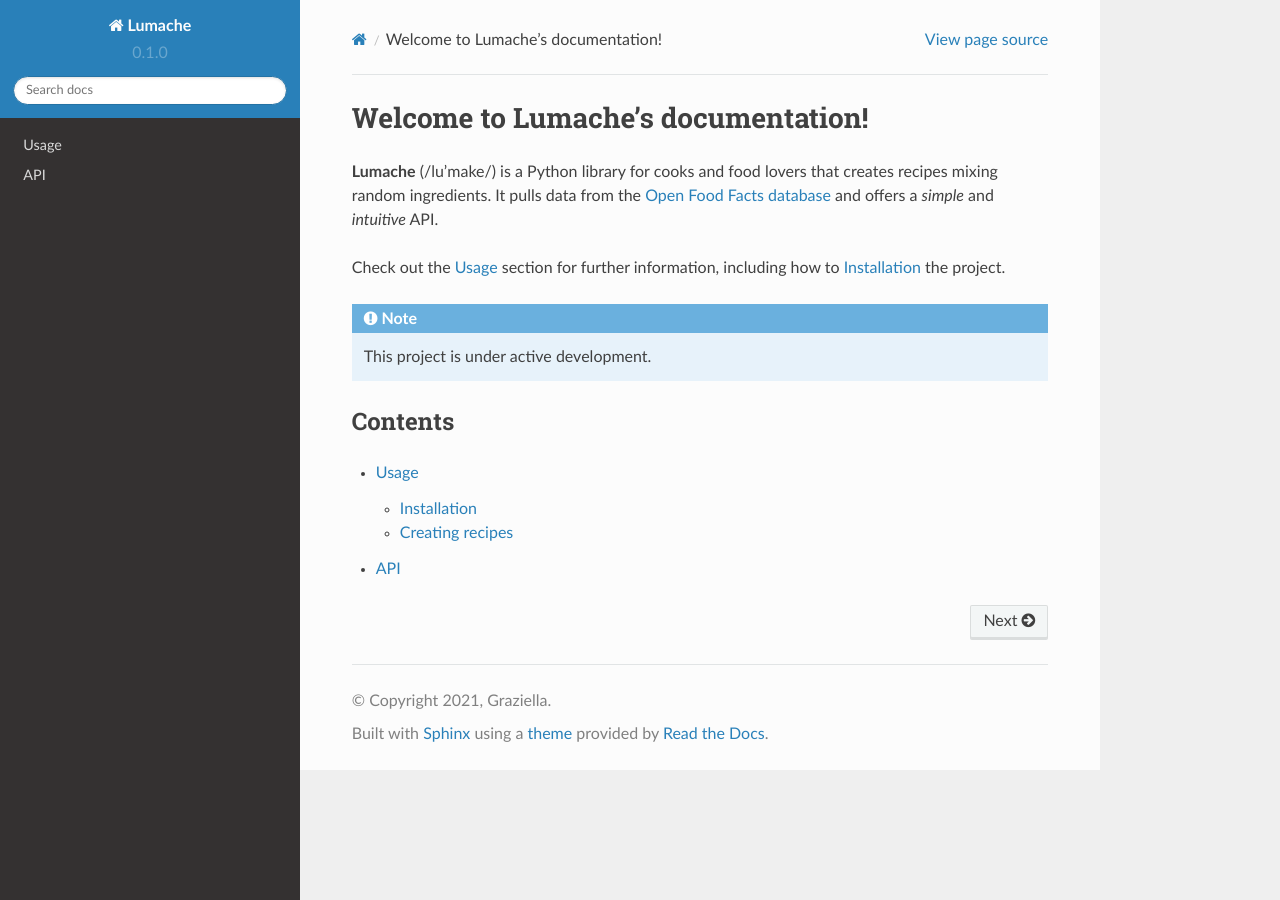
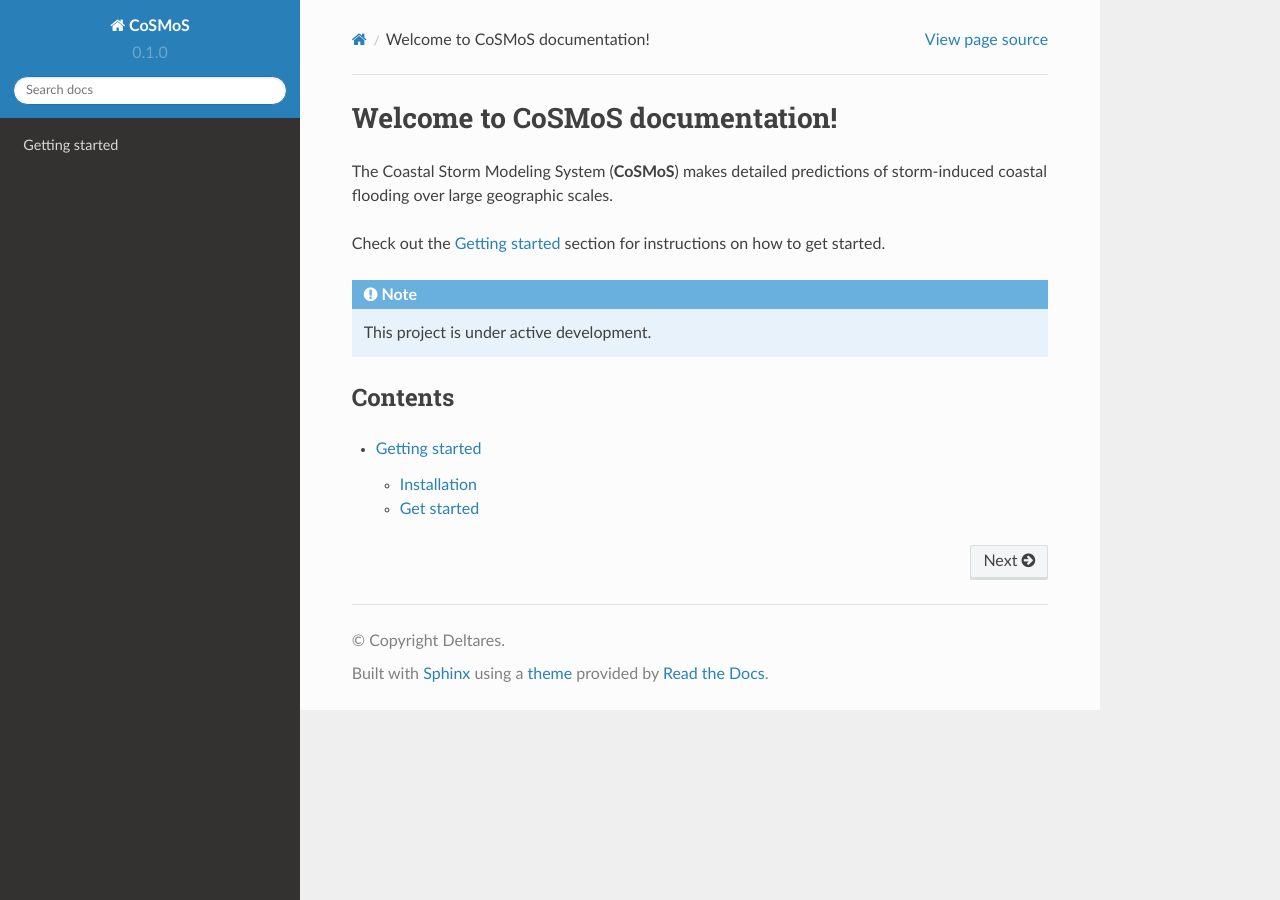
Before and after one commit to keesnederhoff/CoSMoS-docs, a Sphinx documentation site: the page built from docs/source/index.rst, in a window 1280 px wide. Built offline with Sphinx 7.4.7 and the Read the Docs theme 2.0.0, drawn with Linux system fonts in a browser that asks for light colours.

Commit message:
start manual

```diff
--- a/docs/source/api.rst
+++ b/docs/source/api.rst
@@ -1,7 +1,5 @@
-API
+User Manual
 ===
 
 .. autosummary::
    :toctree: generated
-
-   lumache
--- a/docs/source/conf.py
+++ b/docs/source/conf.py
@@ -2,9 +2,9 @@
 
 # -- Project information
 
-project = 'Lumache'
-copyright = '2021, Graziella'
-author = 'Graziella'
+project = 'CoSMoS'
+copyright = 'Deltares'
+author = 'Maarten van Ormondt'
 
 release = '0.1'
 version = '0.1.0'
--- a/docs/source/index.rst
+++ b/docs/source/index.rst
@@ -1,13 +1,9 @@
-Welcome to Lumache's documentation!
+Welcome to CoSMoS documentation!
 ===================================
 
-**Lumache** (/lu'make/) is a Python library for cooks and food lovers
-that creates recipes mixing random ingredients.
-It pulls data from the `Open Food Facts database <https://world.openfoodfacts.org/>`_
-and offers a *simple* and *intuitive* API.
+The Coastal Storm Modeling System (**CoSMoS**) makes detailed predictions of storm-induced coastal flooding over large geographic scales.
 
-Check out the :doc:`usage` section for further information, including
-how to :ref:`installation` the project.
+Check out the :doc:`usage` section for instructions on how to get started.
 
 .. note::
 
```
Also changed, not shown: docs/source/usage.rst (+11 -15 lines), 3 other files.
